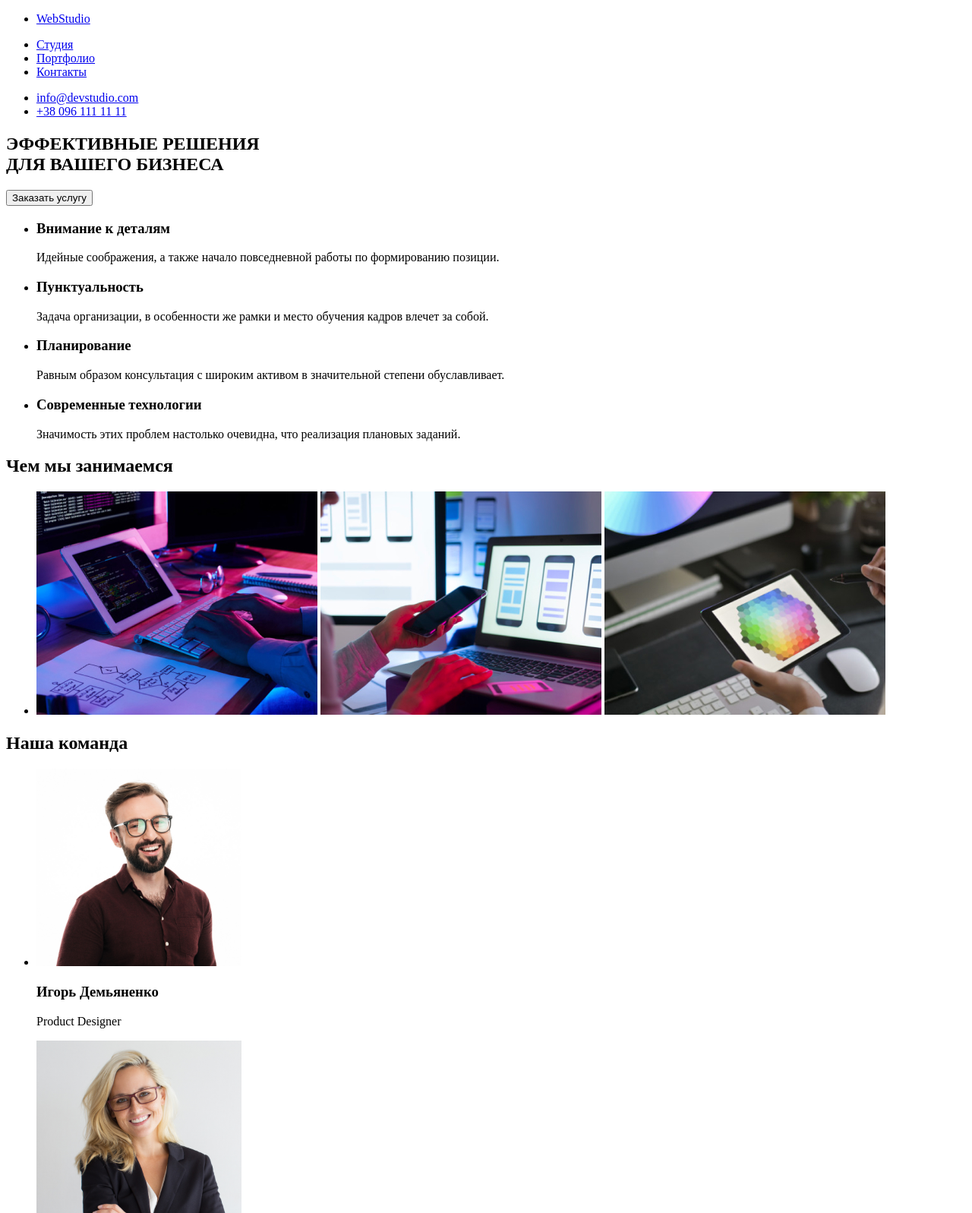
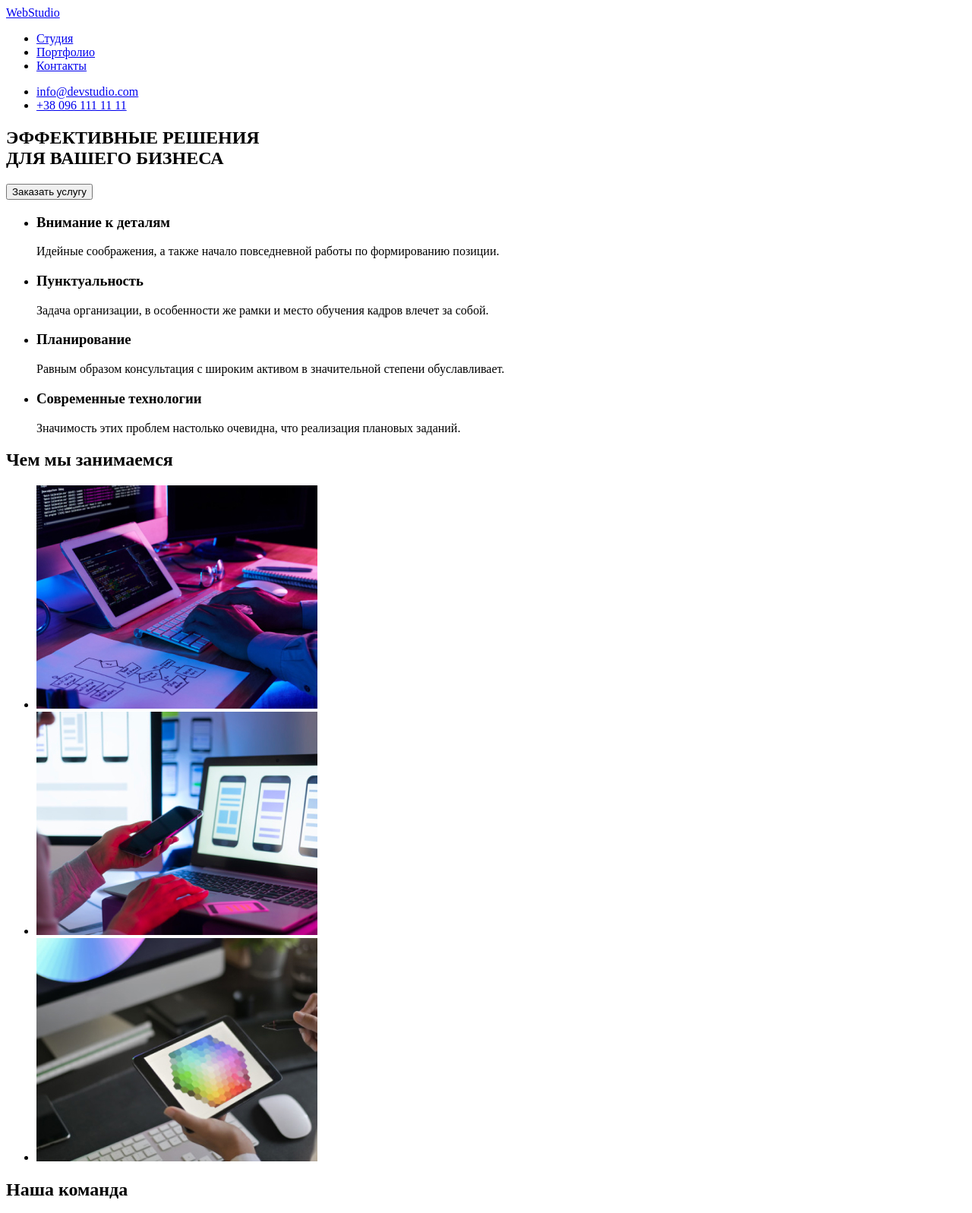
Before and after one commit to YevhenVK/goit-markup-hw-01, a plain HTML site: page index.html in a window 1280 px wide. Shown: the top 1597 px of the page at 76% size. Drawn offline with Linux system fonts and the light colour scheme.

Commit message:
Update index.html

```diff
--- a/index.html
+++ b/index.html
@@ -4,13 +4,11 @@
     <meta charset="UTF-8">
     <meta http-equiv="X-UA-Compatible" content="IE=edge">
     <meta name="viewport" content="width=, initial-scale=1.0">
-    <title>Document</title>
+    <title>WebStudio</title>
 </head>
 <body>
     <header>
-        <ul>
-            <li><a href="/WebStudio">WebStudio</a></li>
-        </ul>
+        <a href="/WebStudio">WebStudio</a>
         <nav>
             <ul>
                 <li><a href="/Студия">Студия</a></li>
@@ -59,11 +57,9 @@
         <section>
             <h2>Чем мы занимаемся</h2>
             <ul>
-                <li>
-                    <img src="img/box1.jpg" alt="Event photo 1" width="370">
-                    <img src="img/box2.jpg" alt="Event photo 2" width="370">
-                    <img src="img/box3.jpg" alt="Event photo 3" width="370">
-                </li>
+                <li><img src="img/box1.jpg" alt="Event photo 1" width="370"></li>
+                <li><img src="img/box2.jpg" alt="Event photo 2" width="370"></li>
+                <li><img src="img/box3.jpg" alt="Event photo 3" width="370"></li>
             </ul>
         </section>
         <section>
@@ -96,8 +92,10 @@
         <a href=" /">WebStudio</a>
         <address>
             <p>г. Киев, пр-т Леси Украинки, 26</p>
-            <a href="mailto:info@devstudio.com">info@devstudio.com</a>
-            <a href="tel:+380961111111" class="tel">+38 096 111 11 11</a>
+            <ul>
+                <li><a href="mailto:info@devstudio.com">info@devstudio.com</a></li>
+                <li><a href="tel:+380961111111" class="tel">+38 096 111 11 11</a></li>
+            </ul>
         </address>
     </footer>
 </body>
```
